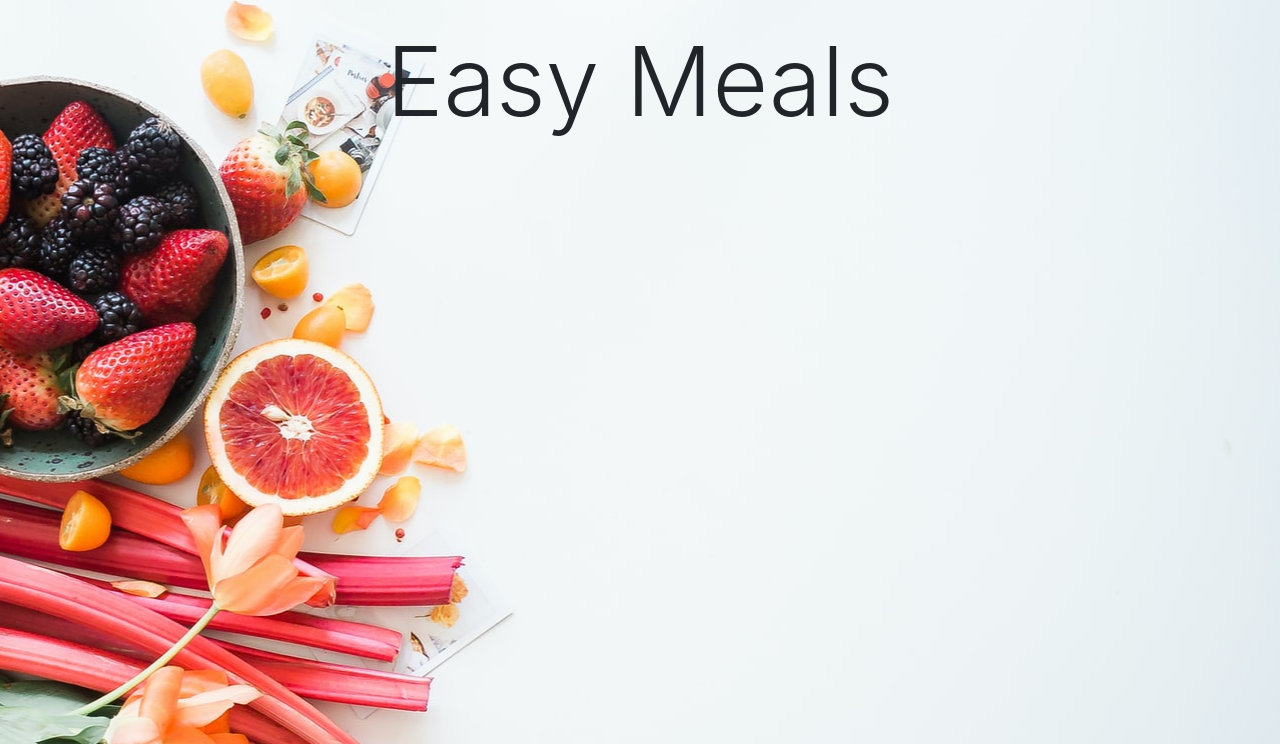
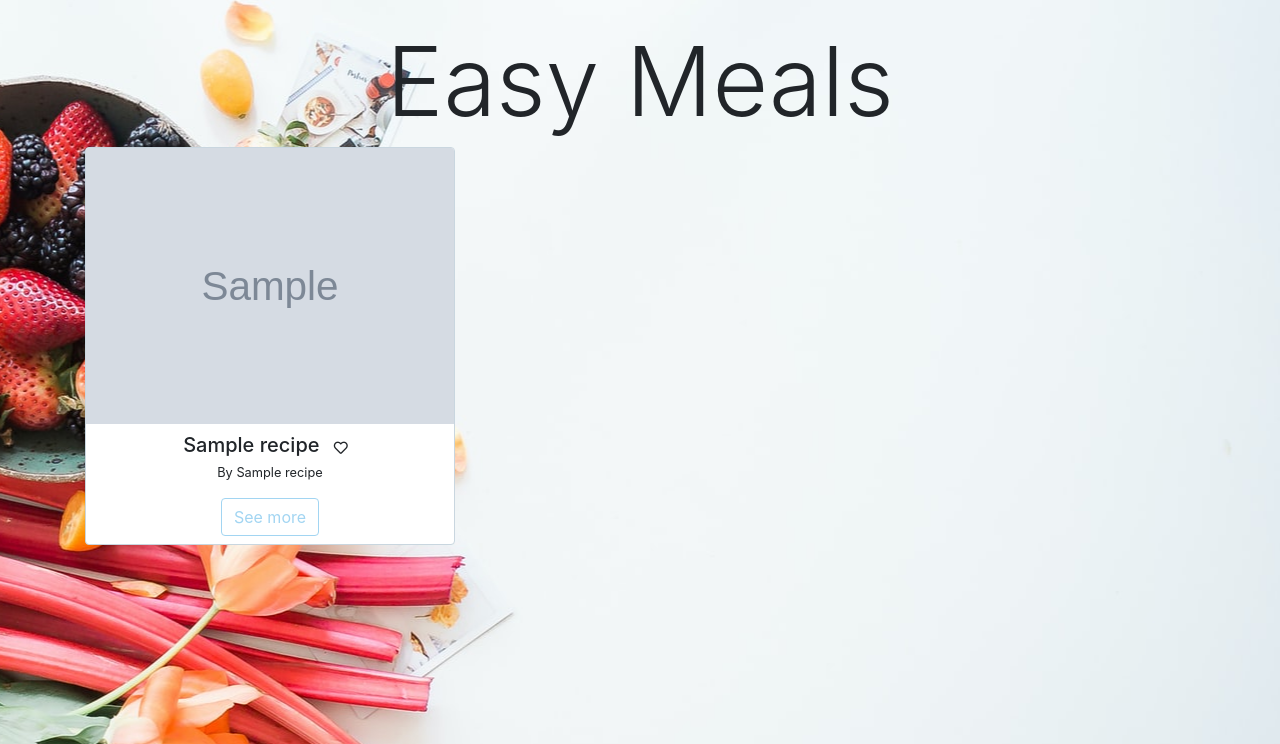
Before and after one commit to DruSerkes/The-Easy-Meal, a Flask app: page / in a window 1280 px wide. Shown: the part 66-810 px from the top of the page. Run offline with Flask 2, Linux system fonts and the light colour scheme; tables that the repository leaves empty hold one stand-in row (values such as "Sample post"); grey boxes marked "Sample" are stand-in pictures; parts of the project's set-up code (start-up, migrations or seed data) failed here and were passed over; some libraries are stand-ins or nearby versions.

Commit message:
Add placeholder logic to display placeholder recipe on index.html

```diff
--- a/app.py
+++ b/app.py
@@ -133,7 +133,8 @@ def logout():
 @app.route('/')
 def home_page():
     """ Home Page """
-    return render_template('index.html')
+    recipes = Recipe.query.all()
+    return render_template('index.html', recipes=recipes)
 
 
 ########################
--- a/templates/index.html
+++ b/templates/index.html
@@ -6,6 +6,22 @@
 
 <h1 class="display-1 text-center">Easy Meals</h1>
 
-
+{% for recipe in recipes %}
+<div class="card col-4 border border-secondary p-0 rounded text-center" style="width: 100%;">
+    <img src="{{recipe.img_url}}" class="card-img-top img-fluid" alt="Photo of {{recipe.title}}">
+    <div class="card-body py-2">
+      <h5 class="card-title d-inline">{{ recipe.title }} </h5>
+      <form id="favorite-form" class="d-inline">
+        {% if recipe in g.user.recipes %}
+        <button data-id="{{ recipe.id }}" class='btn btn-sm'><span><i  class="fas fa-heart"></i></span></button>
+        {% else %}
+        <button data-id=" {{ recipe.id }} " class='btn btn-sm'><span><i class="far fa-heart"></i></span></button>
+        {% endif %}
+      </form>
+      <p class="small">By {{ recipe.source_name }} </p>
+      <a href="{{ url_for('view_recipe_details', id=recipe.id) }}" class="btn btn-outline-info">See more</a>
+    </div>
+</div>
+{% endfor %}
 
 {% endblock %}
--- a/templates/users/favorites.html
+++ b/templates/users/favorites.html
@@ -14,7 +14,6 @@
       <div class="card-body py-2">
         <h5 class="card-title d-inline">{{ recipe.title }} </h5>
         <form id="favorite-form" class="d-inline">
-          <!-- TODO click heart to remove recipe from favorites and DOM  -->
           {% if recipe in g.user.recipes %}
           <button data-id="{{ recipe.id }}" class='btn btn-sm'><span><i  class="fas fa-heart"></i></span></button>
           {% else %}
```
